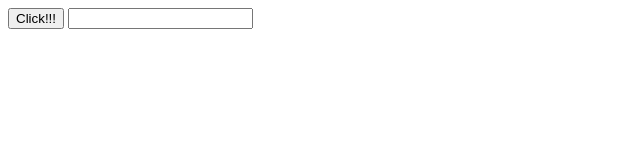
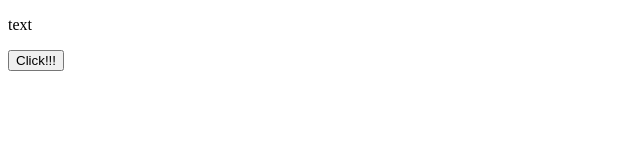
Before and after one commit to TanyaLagodich/rep, a plain HTML site: page index.html in a window 1280 px wide. Shown: the whole page, without its empty margins (0-640 px from the left). Drawn offline with Linux system fonts and the light colour scheme.

Commit message:
master changed

```diff
--- a/index.html
+++ b/index.html
@@ -7,7 +7,7 @@
   <title>Document</title>
 </head>
 <body>
+  <p>text</p>
   <button class="btn">Click!!!</button>
-  <input type="text" name="" id="">
 </body>
 </html>
```
